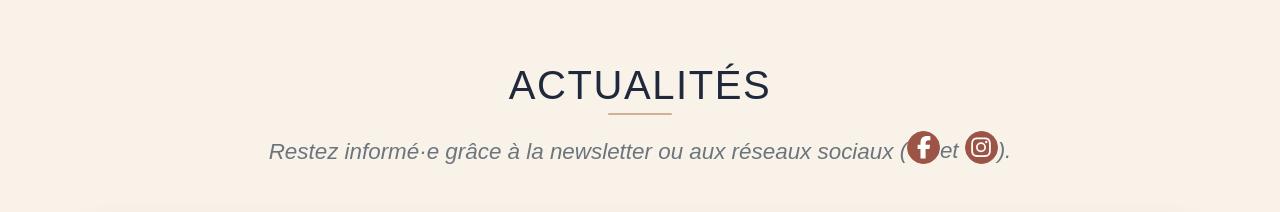
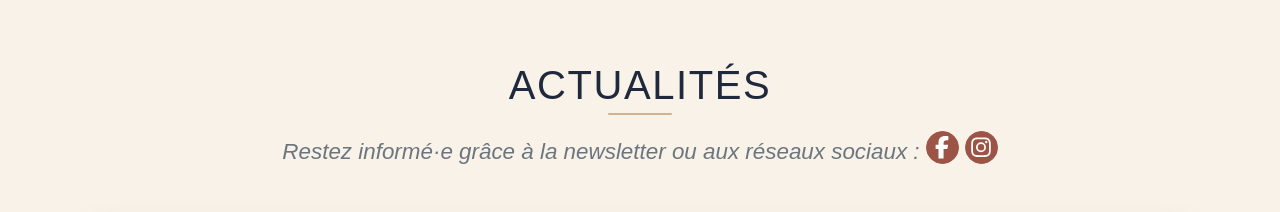
Before and after one commit to Arthurin/massagerecu-app, a Next.js app: page / in a window 1280 px wide. Shown: the part 1140-1352 px from the top of the page. Built offline with nearby package versions, Linux system fonts and the light colour scheme; a web font is replaced by a local one.

Commit message:
réseaux sociaux

```diff
--- a/src/app/page.tsx
+++ b/src/app/page.tsx
@@ -53,9 +53,8 @@ export default function Home() {
         <div className="container text-center">
           <h1 className="section-heading text-uppercase">Actualités</h1>
           <p className="section-subheading text-muted">
-            Restez informé·e grâce à la newsletter ou aux réseaux sociaux{" "}
+            Restez informé·e grâce à la newsletter ou aux réseaux sociaux :{" "}
             <span className="no-wrap">
-              {"("}
               <a
                 className="link-secondary"
                 href="https://fb.me/MassageRecu"
@@ -64,8 +63,7 @@ export default function Home() {
                 rel="noopener noreferrer"
               >
                 <FontAwesomeIcon icon={faFacebookF} />
-              </a>
-              et{" "}
+              </a>{" "}
               <a
                 className="link-secondary"
                 href="https://www.instagram.com/massage_recu/"
@@ -75,7 +73,6 @@ export default function Home() {
               >
                 <FontAwesomeIcon icon={faInstagram} />
               </a>
-              ).
             </span>
           </p>
 
```
